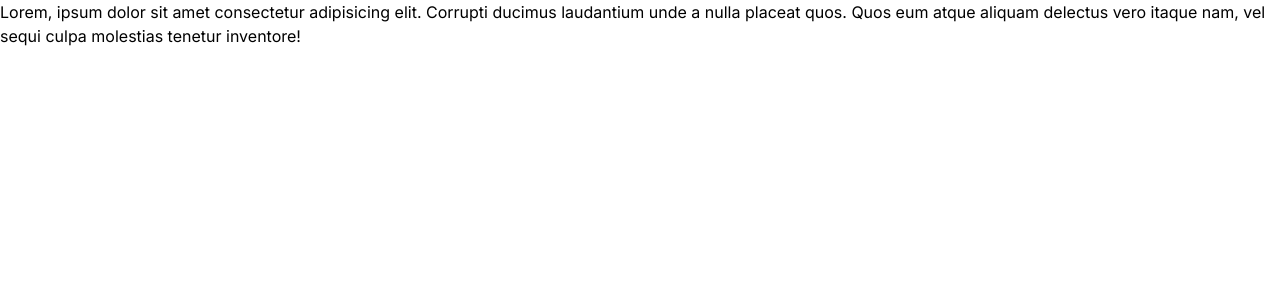
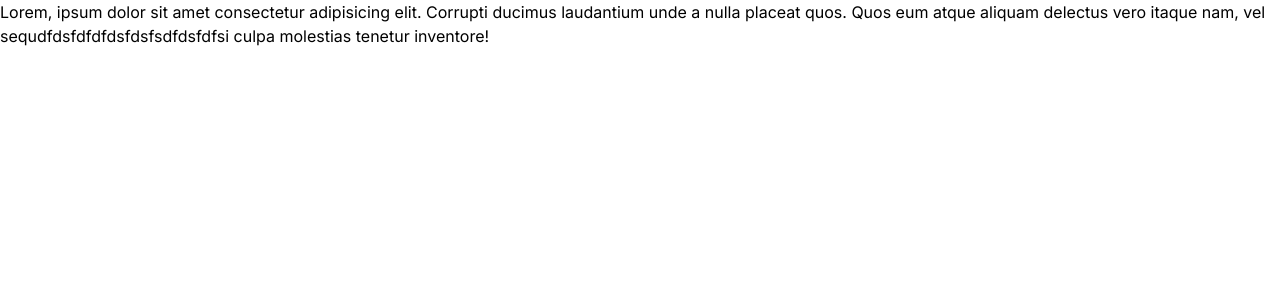
Before and after one commit to sachinGurjar123/main-project-1, a Next.js app in the folder my-app/: page / in a window 1280 px wide. Shown: the top 300 px of the page. Built offline with nearby package versions, Linux system fonts and the light colour scheme; no server answers.

Commit message:
Update change

```diff
--- a/my-app/src/app/page.js
+++ b/my-app/src/app/page.js
@@ -3,7 +3,8 @@ export default function Home() {
     <p>
       Lorem, ipsum dolor sit amet consectetur adipisicing elit. Corrupti ducimus
       laudantium unde a nulla placeat quos. Quos eum atque aliquam delectus vero
-      itaque nam, vel sequi culpa molestias tenetur inventore!
+      itaque nam, vel sequdfdsfdfdfdsfdsfsdfdsfdfsi culpa molestias tenetur
+      inventore!
     </p>
   );
 }
```
